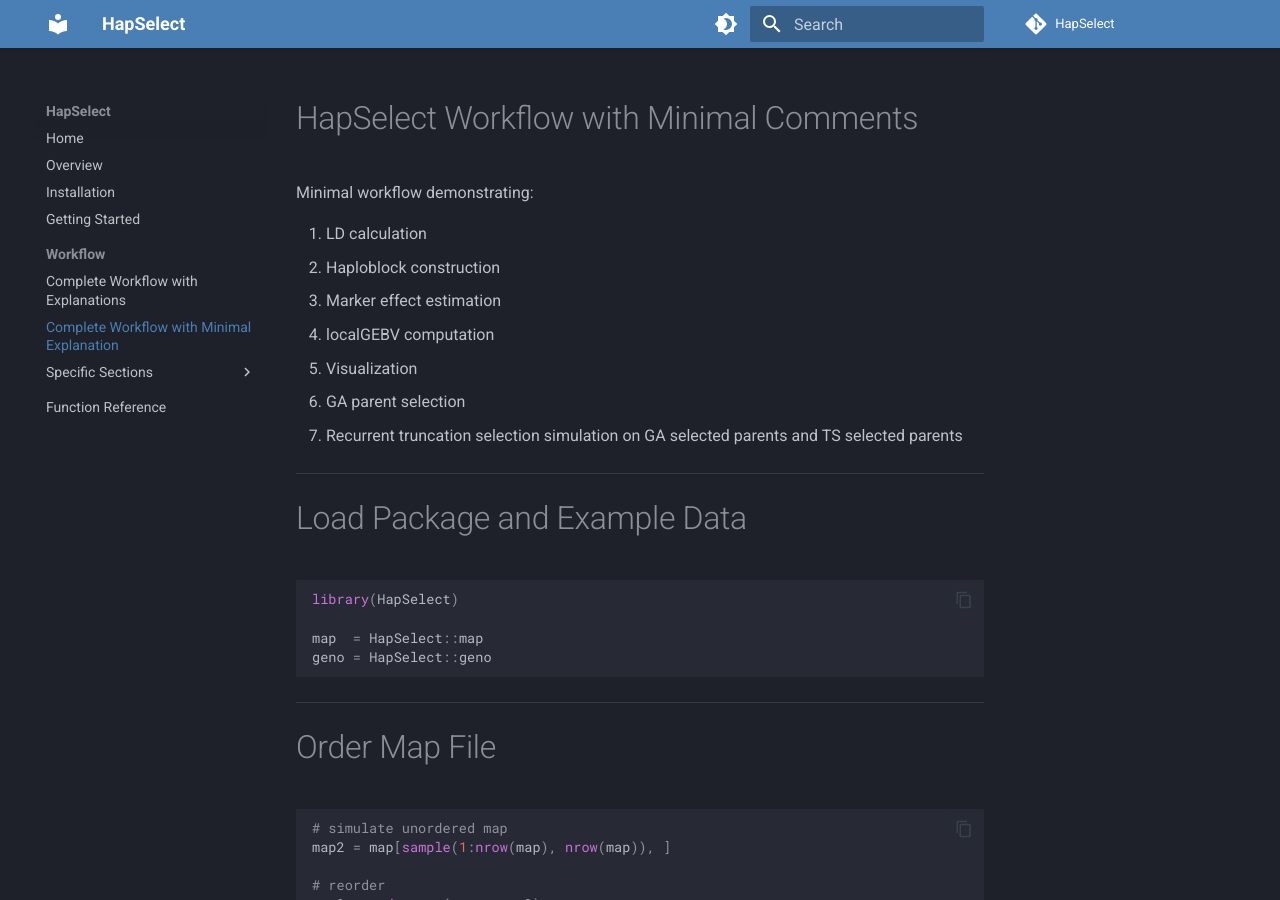
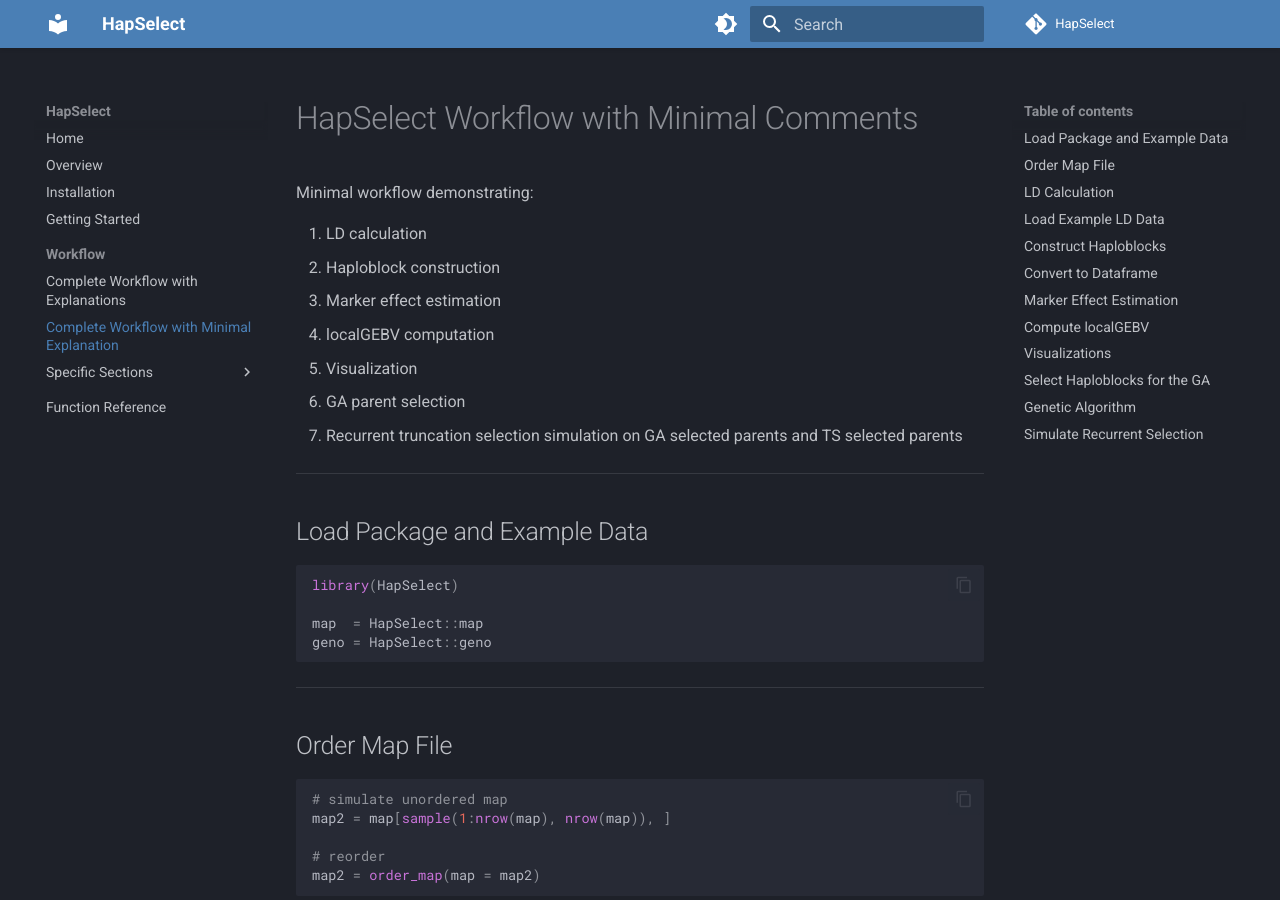
Before and after one commit to wrshf7/HapSelect-Docs, an MkDocs documentation site: the page built from docs/workflow/example_workflow_minimal_comments.md, in a window 1280 px wide and 900 px high. Built offline with MkDocs 1.6.1 and Material for MkDocs 9.7.7, drawn with Linux system fonts in a browser that asks for light colours; comment, search, counter and statistics services are not loaded.

Commit message:
Update example_workflow_minimal_comments.md

````diff
--- a/docs/workflow/example_workflow_minimal_comments.md
+++ b/docs/workflow/example_workflow_minimal_comments.md
@@ -12,7 +12,7 @@ Minimal workflow demonstrating:
 
 ---
 
-# Load Package and Example Data
+## Load Package and Example Data
 
 ```r
 library(HapSelect)
@@ -23,7 +23,7 @@ geno = HapSelect::geno
 
 ---
 
-# Order Map File
+## Order Map File
 
 ```r
 # simulate unordered map
@@ -34,8 +34,8 @@ map2 = order_map(map = map2)
 ```
 
 ---
-# LD Calculation
-## Pairwise LD (Native Function)
+## LD Calculation
+### Pairwise LD (Native Function)
 
 ```r
 # very slow; demonstration only
@@ -44,7 +44,7 @@ map2 = order_map(map = map2)
 
 ---
 
-## Pairwise LD with PLINK (Recommended)
+### Pairwise LD with PLINK (Recommended)
 
 ```r
 ld_pairs = plink_pairwise_ld_geno(
@@ -58,7 +58,7 @@ ld_pairs = plink_pairwise_ld_geno(
 Requires PLINK v1.9 installed and available in the system `PATH`.
 
 
-# Load Example LD Data
+## Load Example LD Data
 
 ```r
 ld_pairs = HapSelect::ld_pairs
@@ -66,7 +66,7 @@ ld_pairs = HapSelect::ld_pairs
 
 ---
 
-# Construct Haploblocks
+## Construct Haploblocks
 
 ```r
 haploblocks = def_blocks(
@@ -83,7 +83,7 @@ haploblocks = def_blocks(
 
 ---
 
-# Convert to Dataframe
+## Convert to Dataframe
 
 ```r
 haploblocks = block_obj_to_df(haploblocks, map)
@@ -91,7 +91,7 @@ haploblocks = block_obj_to_df(haploblocks, map)
 
 ---
 
-# Summarize Haploblocks
+### Summarize Haploblocks
 
 ```r
 block_summary(block_df = haploblocks)
@@ -99,9 +99,9 @@ block_summary(block_df = haploblocks)
 
 ---
 
-# Marker Effect Estimation
-## Estimate marker effects if not provided
-### Important Note:
+## Marker Effect Estimation
+### Estimate marker effects if not provided
+#### Important Note:
 - One BLUE, deregressed BLUP, or adjusted phenotype per individual only
 - rrBLUP implementation
 - no other effects in the model, see [Documentation Overview](https://wrshf7.github.io/HapSelect-Docs/overview/) for more details and alternative R packages for independent modeling.
@@ -119,9 +119,9 @@ marker_effects = create_marker_effects_file(
 
 ---
 
-## Cross Validation
+### Cross Validation
 
-### N-fold
+#### N-fold
 
 ```r
 CV = n_fold_cross_validation(
@@ -133,7 +133,7 @@ CV = n_fold_cross_validation(
 )
 ```
 
-### Random Train/Test
+#### Random Train/Test
 
 ```r
 CV = cross_validation(
@@ -148,7 +148,7 @@ CV = cross_validation(
 
 ---
 
-# Compute localGEBV
+## Compute localGEBV
 
 ```r
 marker_effects = HapSelect::marker_effects
@@ -164,8 +164,8 @@ haploblock_obj = compute_local_GEBV(
 
 ---
 
-# Visualizations
-## Marker Effects Plot
+## Visualizations
+### Marker Effects Plot
 
 ```r
 marker_plot = marker_effects_plot(
@@ -180,7 +180,7 @@ marker_plot
 
 ---
 
-## Unique Haplotype Effects Plot
+### Unique Haplotype Effects Plot
 
 ```r
 haplo_eff_plot = unique_haplo_effects_plot(
@@ -194,7 +194,7 @@ haplo_eff_plot
 
 ---
 
-## Funnel Plot
+### Funnel Plot
 
 ```r
 funnel_plot = block_var_funnel_plot(
@@ -208,7 +208,7 @@ funnel_plot
 
 ---
 
-## Haploblock Position Plot
+### Haploblock Position Plot
 
 ```r
 haploblock_plot = plot_haploblocks(
@@ -224,7 +224,7 @@ haploblock_plot
 
 ---
 
-## Marker Density Plot
+### Marker Density Plot
 
 ```r
 marker_density_plot = plot_marker_density(
@@ -242,7 +242,7 @@ marker_density_plot
 
 ---
 
-## LD Decay Plot
+### LD Decay Plot
 
 ```r
 ld_decay_plot = plot_ld_decay(
@@ -262,9 +262,9 @@ ld_decay_plot
 
 ---
 
-# Select Haploblocks for the GA
+## Select Haploblocks for the GA
 
-## Top N Blocks
+### Top N Blocks
 
 ```r
 haploblock_obj = select_top_blocks(
@@ -275,7 +275,7 @@ haploblock_obj = select_top_blocks(
 nrow(haploblock_obj$Haploblocks_GA)
 ```
 
-## Top Percentage of Blocks
+### Top Percentage of Blocks
 
 ```r
 haploblock_obj = select_top_blocks(
@@ -286,7 +286,7 @@ haploblock_obj = select_top_blocks(
 nrow(haploblock_obj$Haploblocks_GA)
 ```
 
-## Variance Explained Threshold
+### Variance Explained Threshold
 
 ```r
 haploblock_obj = select_top_blocks(
@@ -299,7 +299,7 @@ nrow(haploblock_obj$Haploblocks_GA)
 
 ---
 
-# Genetic Algorithm
+## Genetic Algorithm
 
 ```r
 GA_output = genetic_algorithm(
@@ -317,7 +317,7 @@ GA_output = genetic_algorithm(
 
 ---
 
-## Inspect One Solution
+### Inspect One Solution
 
 ```r
 GA_output$One_Solution
@@ -325,7 +325,7 @@ GA_output$One_Solution
 
 ---
 
-# Simulate Recurrent Selection
+## Simulate Recurrent Selection
 
 ```r
 parent_sln_obj = GA_vs_TS_simulation(
@@ -348,7 +348,7 @@ parent_sln_obj = GA_vs_TS_simulation(
 
 ---
 
-## Display Simulation Results
+### Display Simulation Results
 
 ```r
 parent_sln_obj$Simulation_Plot
````
